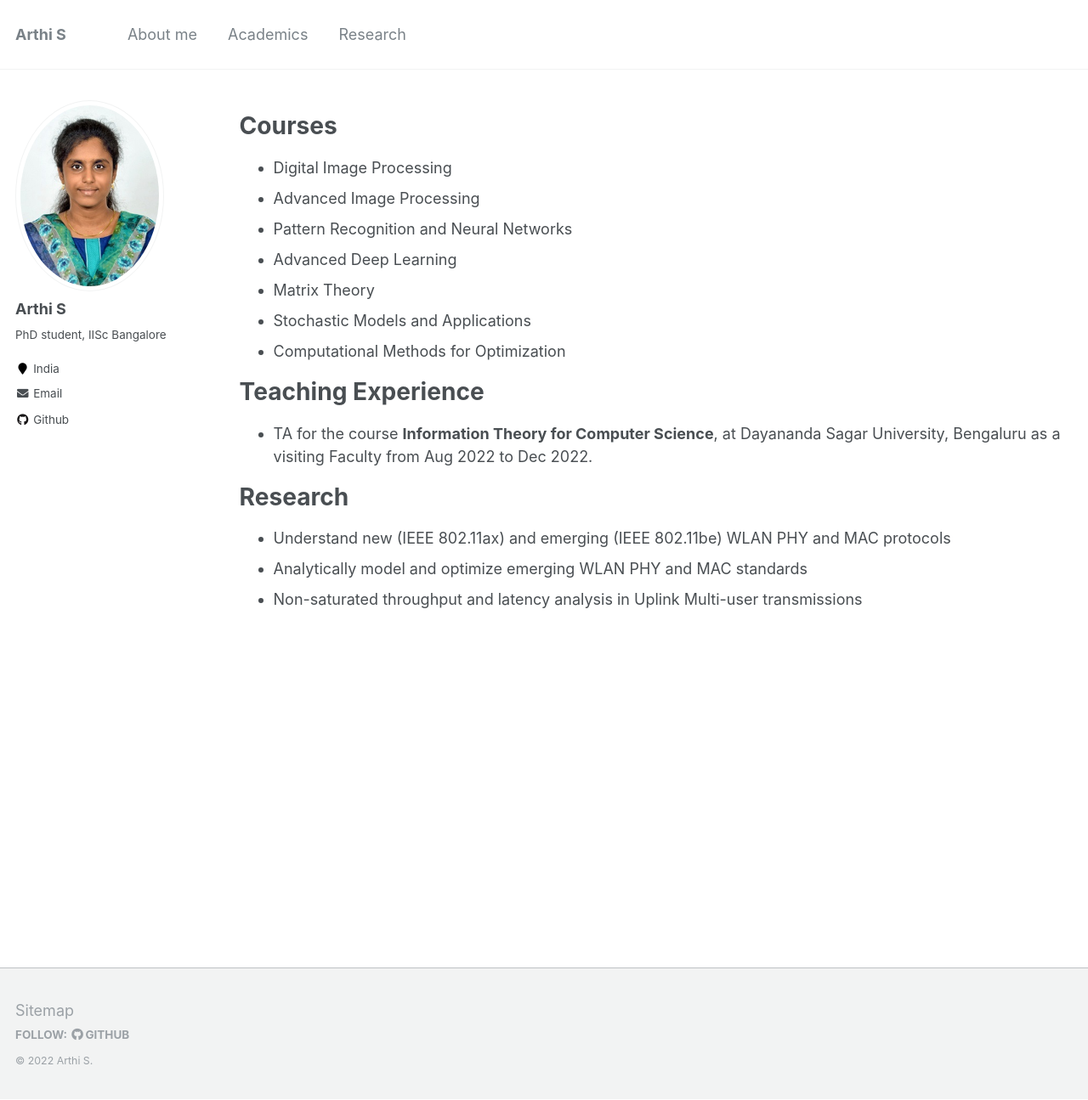
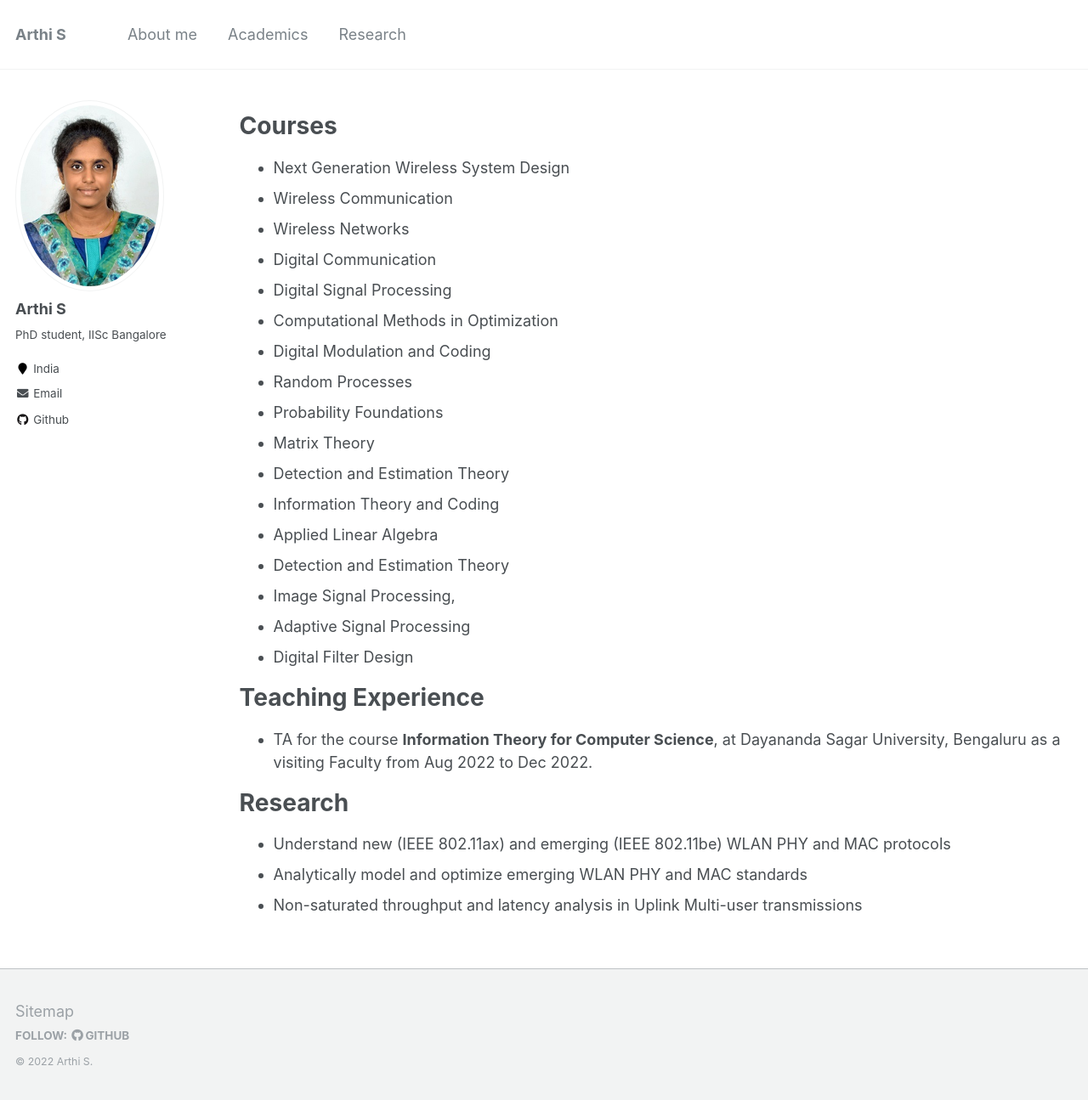
Before and after one commit to Arthi314/Arthi314.github.io, a Jekyll site: the page built from _pages/academics.md, in a window 1280 px wide and 1295 px high. Shown: the whole window at 85% size. Built offline with Jekyll 4.4.1, drawn with Linux system fonts in a browser that asks for light colours.

Commit message:
Update academics.md

```diff
--- a/_pages/academics.md
+++ b/_pages/academics.md
@@ -11,14 +11,23 @@ redirect_from:
 
 Courses
 ======
-* Digital Image Processing
-* Advanced Image Processing
-* Pattern Recognition and Neural Networks
-* Advanced Deep Learning
+* Next Generation Wireless System Design
+* Wireless Communication
+* Wireless Networks
+* Digital Communication
+* Digital Signal Processing
+* Computational Methods in Optimization
+* Digital Modulation and Coding
+* Random Processes
+* Probability Foundations
 * Matrix Theory
-* Stochastic Models and Applications
-* Computational Methods for Optimization
-<!-- * Advanced Deep Representation Learning -->
+* Detection and Estimation Theory
+* Information Theory and Coding
+* Applied Linear Algebra
+* Detection and Estimation Theory
+* Image Signal Processing,
+* Adaptive Signal Processing
+* Digital Filter Design
 
 Teaching Experience
 ======
```
